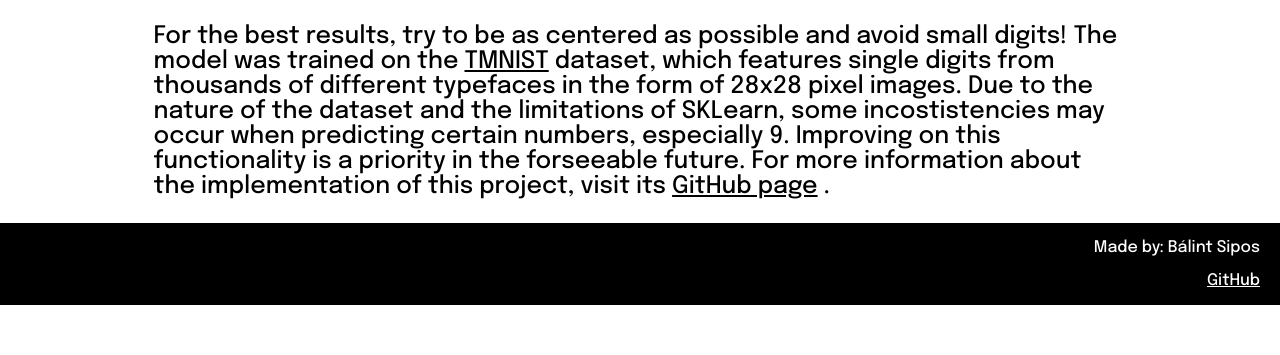
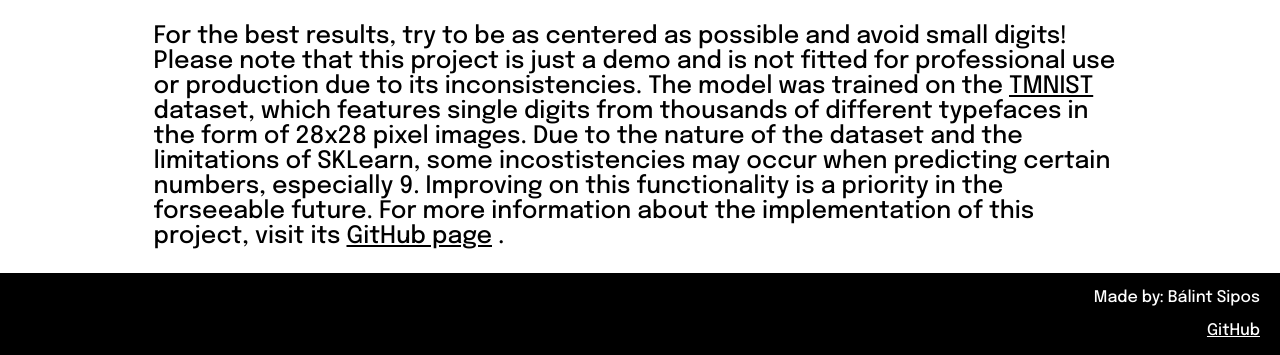
Before and after one commit to balintsipos/handwritten-digit-recognition, a Flask app: page / in a window 1280 px wide. Shown: the part 626-981 px from the top of the page. Before the commit the page ends 931 px from the top, so only its background shows below. Run offline with Flask 2, Linux system fonts and the light colour scheme.

Commit message:
Extra clarification in note

```diff
--- a/templates/index.html
+++ b/templates/index.html
@@ -34,7 +34,8 @@
             </div>
         </div>
         <p class="note">
-            For the best results, try to be as centered as possible and avoid small digits!
+            For the best results, try to be as centered as possible and avoid small digits! Please note that this project is just a demo and is not fitted for
+            professional use or production due to its inconsistencies.
             The model was trained on the
             <a href="https://www.kaggle.com/datasets/7a2a5621ee8c66c1aba046f9810a79aa27aafdbbe5d6a475b861d2ba8552d1fc" target="_blank" class="black-link">TMNIST</a>
             dataset, which features single digits from thousands of different typefaces in the form of 28x28 pixel images.
```
